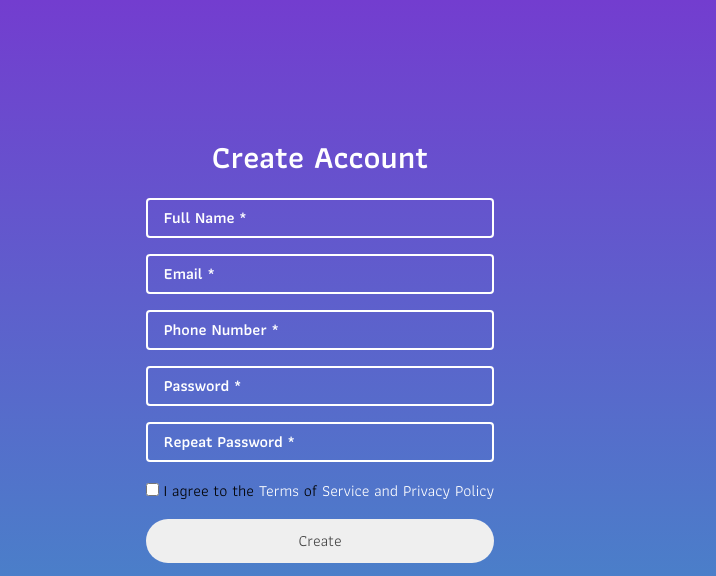
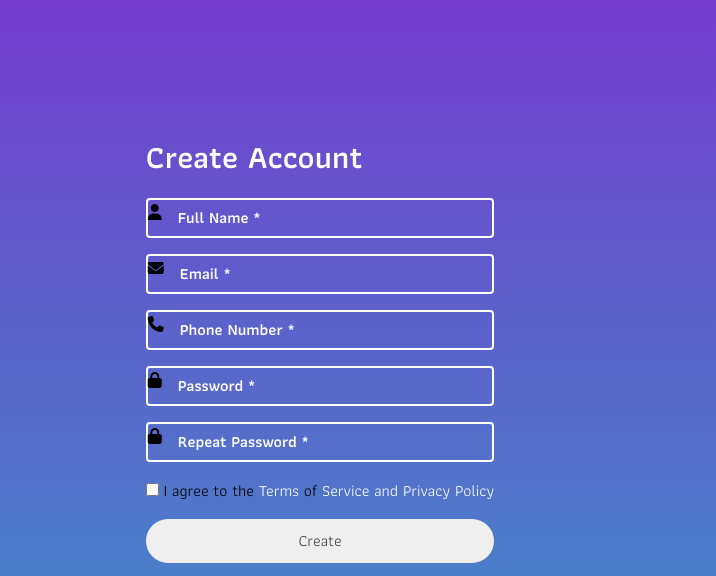
Before and after one commit to 555Viktor/odin-sign-form, a plain HTML site: page index.html in a window 1280 px wide. Shown: the top 576 px of the page, 0-716 px from the left. Drawn offline with Linux system fonts and the light colour scheme.

Commit message:
Add icons to form field

```diff
--- a/index.html
+++ b/index.html
@@ -14,30 +14,34 @@
 
     <div class="main-container">
 
-        <div class="title">
-            <h1>Create Account</h1>
-        </div>
-
         <form class="sign-up" action="">
-
-            <div class="form-field">
-                <input type="text" placeholder="Full Name *">
+            <div class="title">
+                <h1>Create Account</h1>
             </div>
 
             <div class="form-field">
-                <input type="text" placeholder="Email *">
+                <label for="full-name-input"><i class="fa-solid fa-user"></i></label>
+                <input type="text" name="full-name-input" placeholder="Full Name *">
             </div>
 
             <div class="form-field">
-                <input type="tel" placeholder="Phone Number *">
+                <label for="email-input"><i class="fa-solid fa-envelope"></i></label>
+                <input type="text" name="email-input" placeholder="Email *">
             </div>
 
             <div class="form-field">
-                <input type="text" placeholder="Password *">
+                <label for="phone-num-input"><i class="fa-solid fa-phone"></i></label>
+                <input type="tel" name="phone-num-input" placeholder="Phone Number *">
             </div>
 
             <div class="form-field">
-                <input type="text" placeholder="Repeat Password *">
+                <label for="pass-input"><i class="fa-solid fa-lock"></i></label>
+                <input type="password" name="pass-input" placeholder="Password *">
+            </div>
+
+            <div class="form-field">
+                <label for="repeat-pass-input"><i class="fa-solid fa-lock"></i></label>
+                <input type="password" name="repeat-pass-input" placeholder="Repeat Password *">
             </div>
 
             <div class="terms-agreement">
--- a/style.css
+++ b/style.css
@@ -18,8 +18,9 @@ body {
 
 /* Flex layout */
 .main-container,
+.title,
+.form-field,
 .main-container form,
-.title,
 .alternative-auths,
 .side-img-container {
     display: flex;
@@ -44,12 +45,17 @@ body {
 
 /* Sign up form style */
 
+.title {
+    align-self: flex-start;
+}
+
 .title h1 {
     color: white;
     font-weight: 600;
 }
 
 .form-field {
+    flex-direction: row;
     border: 2px solid white;
     border-radius: 4px;
 
@@ -70,6 +76,10 @@ body {
     background: none;
     outline: none;
     border: none;
+}
+
+.form-field:focus-within{
+    border: 3px solid rgb(43, 20, 147);
 }
 
 .form-field input::placeholder {
```
